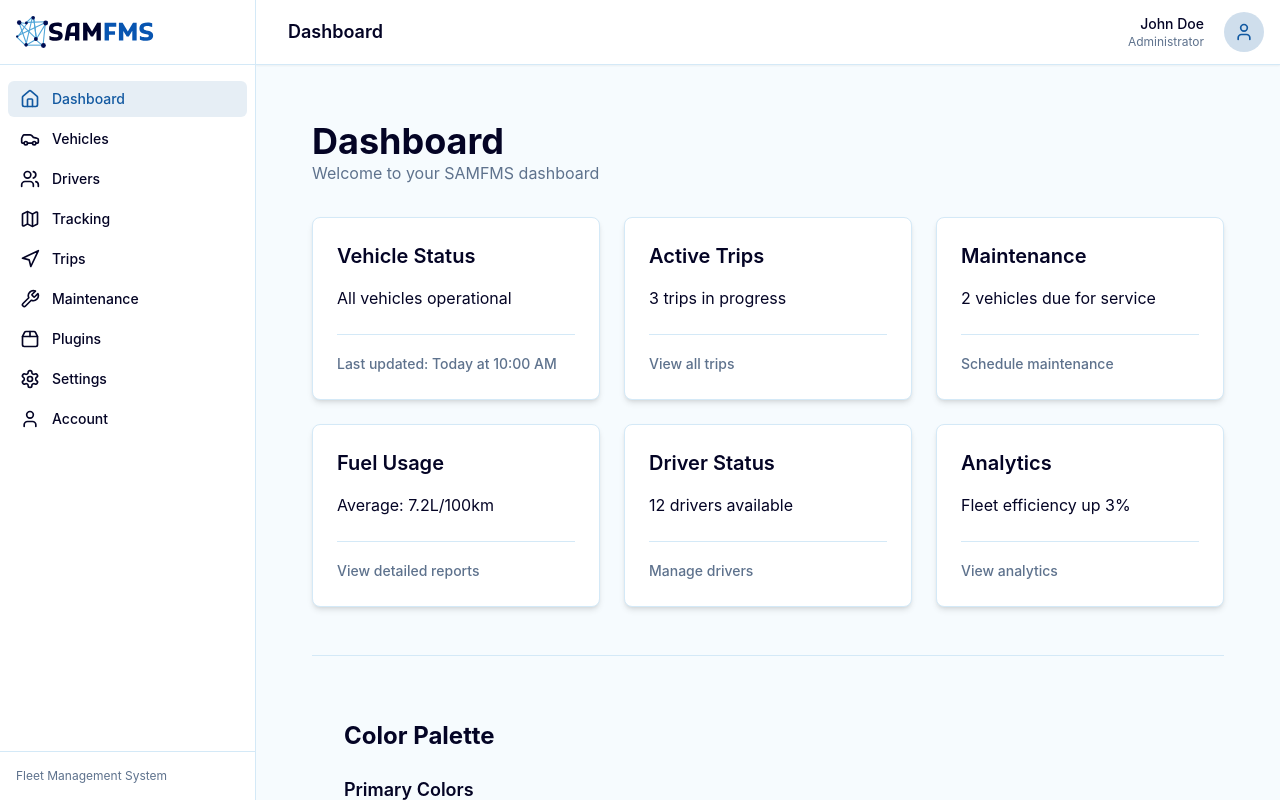
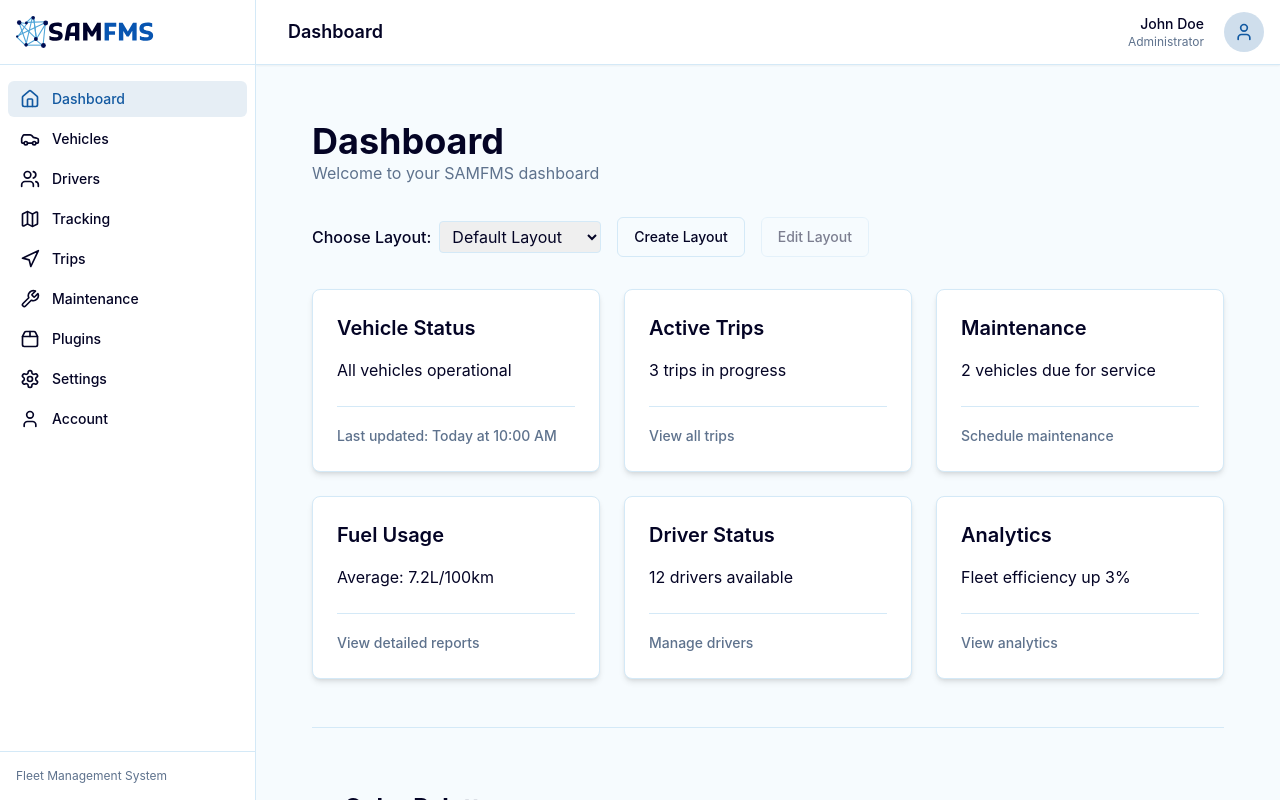
Before and after one commit to COS301-SE-2025/SAMFMS, a React (Create React App) app in the folder Frontend/samfms/: page /dashboard in a window 1280 px wide. Built offline with nearby package versions, Linux system fonts and the light colour scheme.

Commit message:
Feat: Layout dropdown and buttons

```diff
--- /dev/null
+++ b/Frontend/samfms/src/components/DashboardLayoutToolbar.jsx
@@ -0,0 +1,84 @@
+import React, {useState} from 'react';
+import {Button} from './ui/button';
+
+const mockLayouts = [
+    {id: 'default', name: 'Default Layout'},
+    {id: 'compact', name: 'Compact Layout'},
+    {id: 'wide', name: 'Wide Layout'},
+];
+
+const DashboardLayoutToolbar = () => {
+    const [selectedLayout, setSelectedLayout] = useState(mockLayouts[0].id);
+    const [showCreatePopup, setShowCreatePopup] = useState(false);
+    const [newLayoutName, setNewLayoutName] = useState('');
+
+    const handleLayoutChange = (e) => {
+        setSelectedLayout(e.target.value);
+    };
+
+    const handleCreateLayout = (e) => {
+        e.preventDefault();
+        // Here you would add the new layout logic
+        setShowCreatePopup(false);
+        setNewLayoutName('');
+    };
+
+    return (
+        <div className="flex items-center gap-4 mb-8">
+            <div>
+                <label className="font-medium mr-2">Choose Layout:</label>
+                <select
+                    value={selectedLayout}
+                    onChange={handleLayoutChange}
+                    className="border rounded px-2 py-1"
+                >
+                    {mockLayouts.map((layout) => (
+                        <option key={layout.id} value={layout.id}>
+                            {layout.name}
+                        </option>
+                    ))}
+                </select>
+            </div>
+            <Button onClick={() => setShowCreatePopup(true)} variant="outline">
+                Create Layout
+            </Button>
+            <Button variant="outline" disabled>
+                Edit Layout
+            </Button>
+
+            {/* Create Layout Popup */}
+            {showCreatePopup && (
+                <div className="fixed inset-0 flex items-center justify-center bg-black bg-opacity-30 z-50">
+                    <div className="bg-white dark:bg-gray-900 rounded-lg p-6 w-full max-w-sm shadow-lg">
+                        <h3 className="text-lg font-semibold mb-4">Create New Layout</h3>
+                        <form onSubmit={handleCreateLayout} className="space-y-4">
+                            <div>
+                                <label className="block font-medium mb-1">Layout Name</label>
+                                <input
+                                    type="text"
+                                    value={newLayoutName}
+                                    onChange={(e) => setNewLayoutName(e.target.value)}
+                                    required
+                                    className="w-full border rounded p-2"
+                                    placeholder="Enter layout name"
+                                />
+                            </div>
+                            <div className="flex justify-end space-x-2">
+                                <Button
+                                    type="button"
+                                    variant="ghost"
+                                    onClick={() => setShowCreatePopup(false)}
+                                >
+                                    Cancel
+                                </Button>
+                                <Button type="submit">Create</Button>
+                            </div>
+                        </form>
+                    </div>
+                </div>
+            )}
+        </div>
+    );
+};
+
+export default DashboardLayoutToolbar;
--- a/Frontend/samfms/src/pages/Dashboard.jsx
+++ b/Frontend/samfms/src/pages/Dashboard.jsx
@@ -1,6 +1,7 @@
 import React from 'react';
-import { Button } from '../components/ui/button';
+import {Button} from '../components/ui/button';
 import ColorPalette from '../components/ColorPalette';
+import DashboardLayoutToolbar from '../components/DashboardLayoutToolbar';
 
 const Dashboard = () => {
   return (
@@ -9,6 +10,9 @@ const Dashboard = () => {
         <h1 className="text-4xl font-bold">Dashboard</h1>
         <p className="text-muted-foreground">Welcome to your SAMFMS dashboard</p>
       </header>
+
+      {/* Layout toolbar below the top toolbar */}
+      <DashboardLayoutToolbar />
 
       <div className="grid grid-cols-1 md:grid-cols-2 lg:grid-cols-3 gap-6">
         <DashboardCard
@@ -31,7 +35,7 @@ const Dashboard = () => {
           title="Driver Status"
           content="12 drivers available"
           footer="Manage drivers"
-        />{' '}
+        />
         <DashboardCard title="Analytics" content="Fleet efficiency up 3%" footer="View analytics" />
       </div>
 
@@ -43,7 +47,7 @@ const Dashboard = () => {
 };
 
 // A simple card component for the dashboard
-const DashboardCard = ({ title, content, footer }) => {
+const DashboardCard = ({title, content, footer}) => {
   return (
     <div className="bg-card rounded-lg shadow-md p-6 border border-border">
       <h2 className="text-xl font-semibold mb-4">{title}</h2>
```
